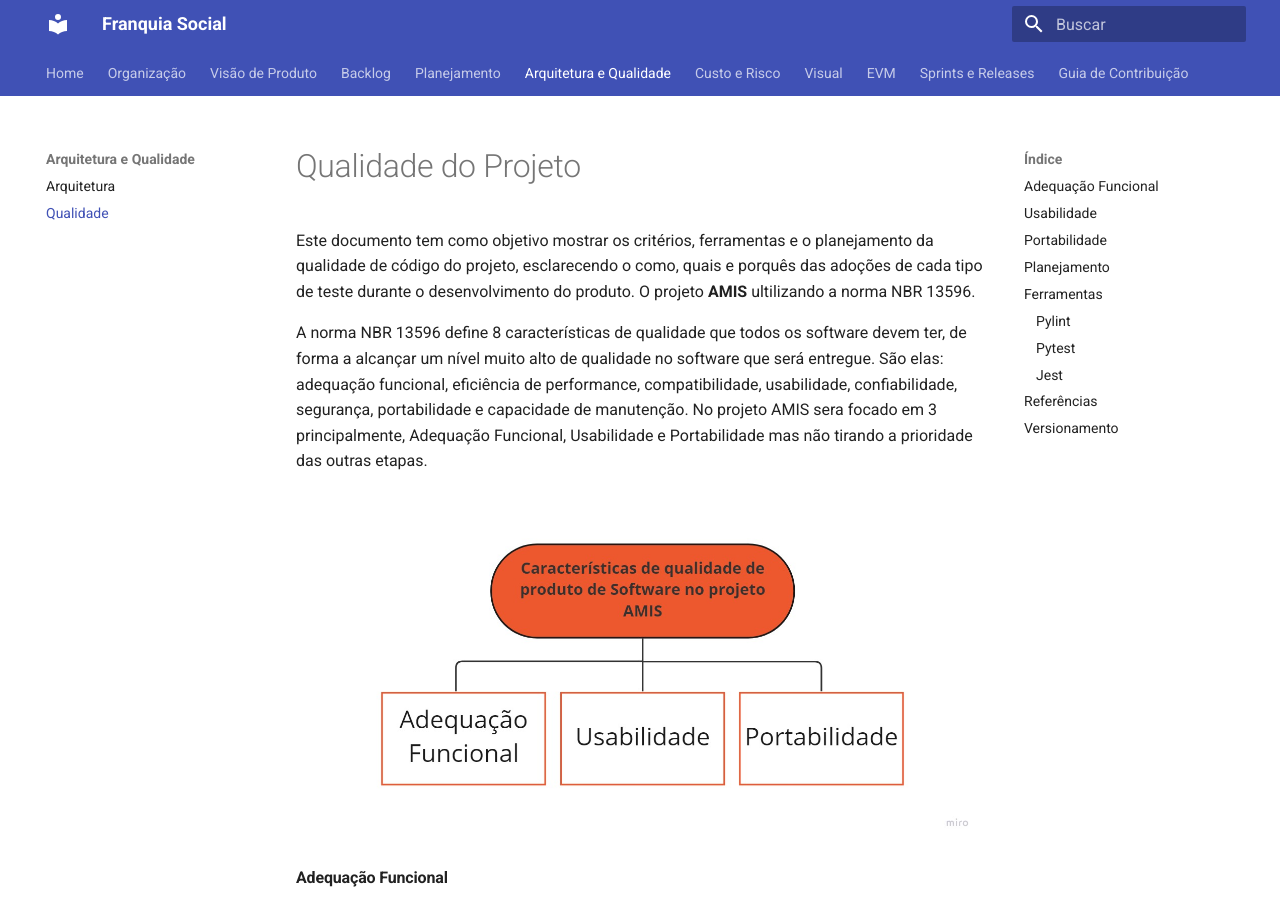
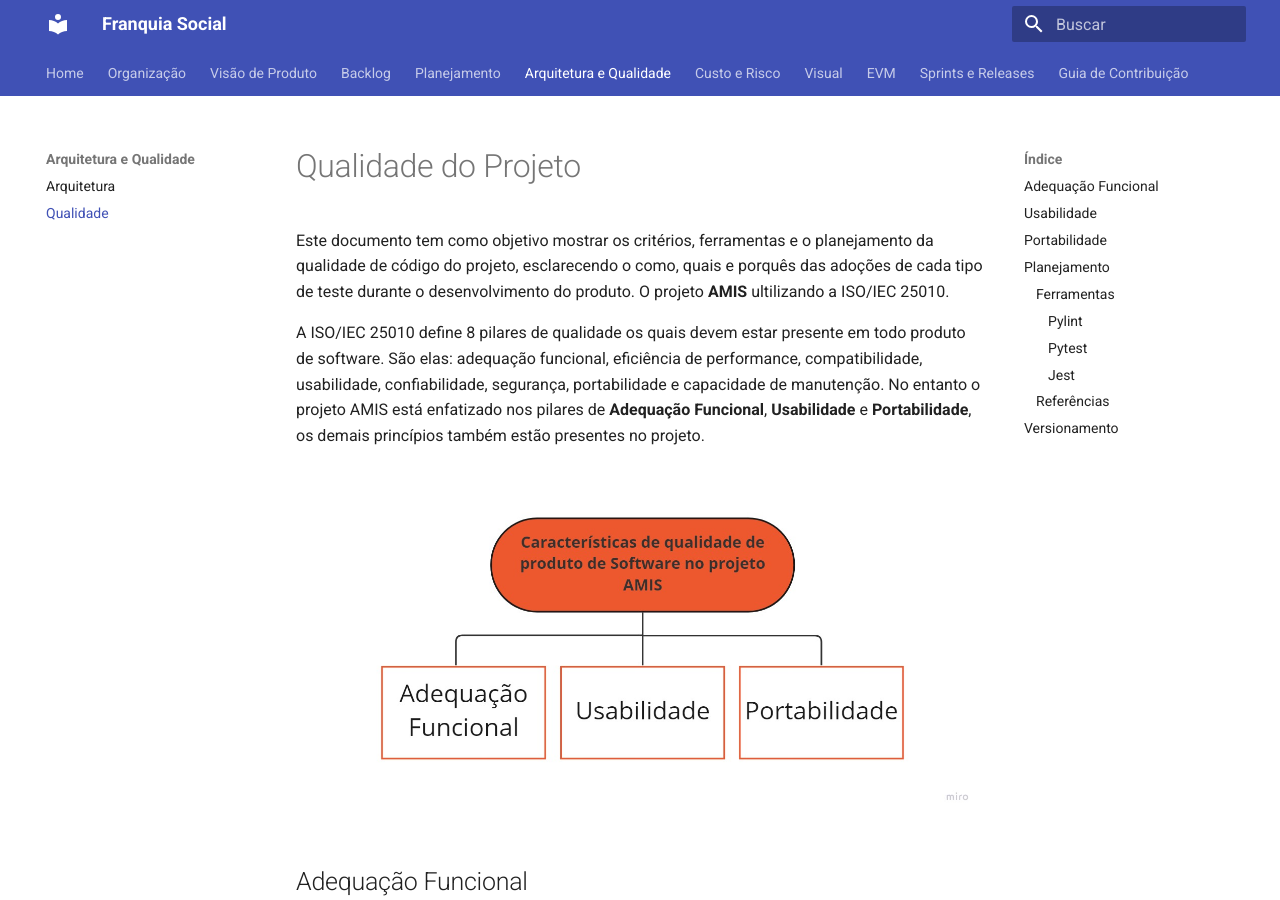
Before and after one commit to fga-eps-mds/2022.2-Amis-Doc, an MkDocs documentation site: the page built from docs/Arquitetura_Qualidade/qualidade.md, in a window 1280 px wide and 900 px high. Built offline with MkDocs 1.6.1 and Material for MkDocs 9.7.7, drawn with Linux system fonts in a browser that asks for light colours.

Commit message:
(#91): Evolução do documento de qualidade
Co-authored-by: Joao Carvalho <jps12carvalho@gmail.com>

```diff
--- a/docs/Arquitetura_Qualidade/qualidade.md
+++ b/docs/Arquitetura_Qualidade/qualidade.md
@@ -1,23 +1,24 @@
 # Qualidade do Projeto
 
-Este documento tem como objetivo mostrar os critérios, ferramentas e o planejamento da qualidade de código do projeto, esclarecendo o como, quais e porquês das adoções de cada tipo de teste durante o desenvolvimento do produto. O projeto **AMIS** ultilizando a norma NBR 13596.
+Este documento tem como objetivo mostrar os critérios, ferramentas e o planejamento da qualidade de código do projeto, esclarecendo o como, quais e porquês das adoções de cada tipo de teste durante o desenvolvimento do produto. O projeto **AMIS** ultilizando a ISO/IEC 25010.
 
-A norma NBR 13596 define 8 características de qualidade que todos os software devem ter, de forma a alcançar um nível muito alto de qualidade no software que será entregue. São elas: adequação funcional, eficiência de performance, compatibilidade, usabilidade, confiabilidade, segurança, portabilidade e capacidade de manutenção. No projeto AMIS sera focado em 3 principalmente, Adequação Funcional, Usabilidade e Portabilidade mas não tirando a prioridade das outras etapas.
+A ISO/IEC 25010 define 8 pilares de qualidade os quais devem estar presente em todo  produto de software. São elas: adequação funcional, eficiência de performance, compatibilidade, usabilidade, confiabilidade, segurança, portabilidade e capacidade de manutenção. No entanto o projeto AMIS está enfatizado nos pilares de **Adequação Funcional**, **Usabilidade** e **Portabilidade**, os demais princípios também estão presentes no projeto.
 ![Norma NBR de Qualidade](../assets/qualidade_interna_externa.jpg)
-#### Adequação Funcional
+
+## Adequação Funcional
 O produto deve fornecer corretamente funções para todas as necessidades implicitas e explicitas do cliente, de maneira simples e intuitiva.
 No projeto **AMIS**, as necessidades do usuário foram analisadas e especificadas durante o desenvolvimento do <a href="https://fga-eps-mds.github.io/2022.2-Amis-Doc/Visao_Produto/lean_inception/"> Lean Inception</a>, e por fim, foram listadas em forma de histórias de usuário no <a href="https://fga-eps-mds.github.io/2022.2-Amis-Doc/Backlog/backlog/">Product Backlog </a>.
 
-#### Usabilidade
+## Usabilidade
 O produto deve ser feito de maneira que qualquer pessoa consiga ultilizar ou aprender a ultilizar facilmente, ter uma estética que seje agradavel ao usuário e o facilite a entender o que fazer de maneira a evitar o maximo de erros do usuário por não entender o sistema.
 A interface do **AMIS** é projetada para ser fácil de operar e controlar, com navegabilidade intuitiva, para garantir que o sistema possa ser utilizado por usuários com a mais ampla gama de características e capacidades.
 
-#### Portabilidade
+## Portabilidade
 Capacidade do sistema ser ultilizado em outro ambiente e funcionar adequadamente sem muitas dificuldades.
 O projeto AMIS é projetado para ser um web/app, logo conseguindo funcionar em qualquer dispositivo com um navegador de internet.
 
 
-### Planejamento
+## Planejamento
 
 Com o objetivo de obter a melhor qualidade de código, no projeto **AMIS** utilizaremos os *Pylint* e *Pytest* como ferramentas de qualidade para o *back-end*, como também *Jtest* para o *front-end*.
 
```
